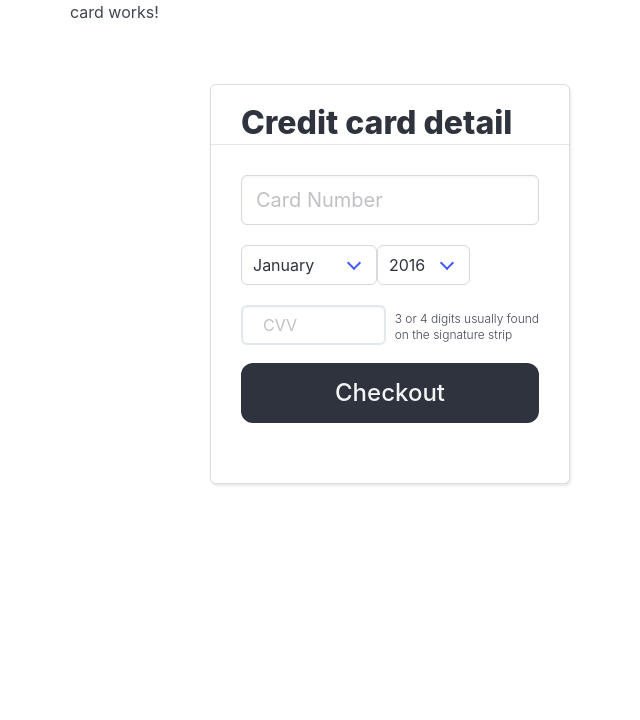
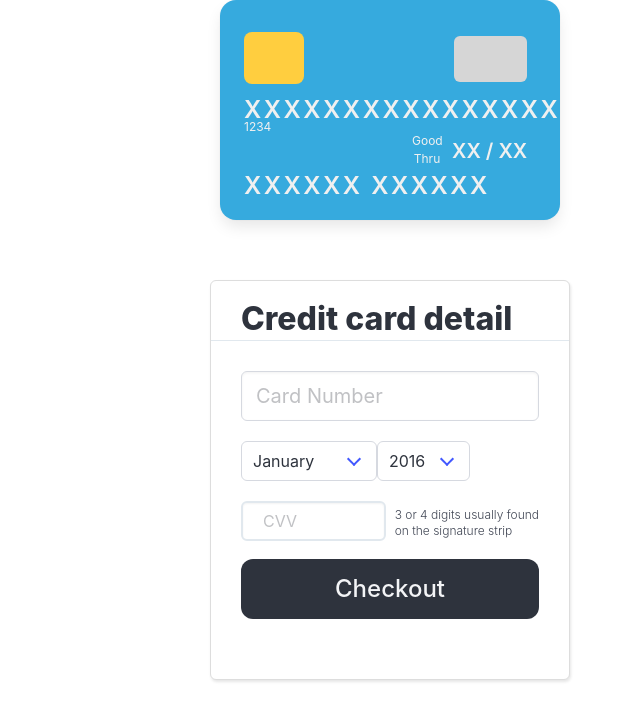
Before and after one commit to pascaloseko/card, an Angular app: page / in a window 1280 px wide. Shown: the top 720 px of the page, without its empty margins (250-890 px from the left). Built offline with nearby package versions, Linux system fonts and the light colour scheme.

Commit message:
styling card component

```diff
--- a/src/app/card/card.component.css
+++ b/src/app/card/card.component.css
@@ -0,0 +1,149 @@
+body{
+  color:#333;
+  font-family:"Raleway";
+  font-size:16px;
+  padding:1rem 0;
+}
+body h1,
+body h2{
+  font-weight:400;
+  text-align:center
+}
+body h1
+{
+  margin:1rem 0 0 0
+}
+body h2
+{
+  color:#4d4d4d;
+  font-size:.75rem;
+  margin:0 0 2rem 0
+}
+.block{display:block;margin:.5rem 0}.card{background:#36aade;border-radius:1rem;color:#f0f0f0;font-weight:600;height:220px;position:absolute;width:340px}
+.card__expiration{
+  font-size:1.25rem;
+  left:14.5rem;
+  position:absolute;
+  top:8.5rem;
+}
+.card__expiration .card__month{
+  display:inline
+}
+.card__expiration
+.card__year{
+  display:inline
+}
+.card__little-letter{
+  font-size:.75rem;
+  font-weight:400;
+  left:12rem;
+  position:absolute;
+  text-align:center;
+  top:8.25rem;
+  width:30px
+}
+.card__little-number{
+  font-size:.75rem;
+  font-weight:400;
+  left:1.5rem;
+  position:absolute;
+  top:7.375rem
+}
+.card__name{
+  font-size:1.5rem;
+  left:1.5rem;
+  letter-spacing:2.5px;
+  position:absolute;
+  text-transform:uppercase;
+  top:10.5rem
+}
+.card__number{
+  font-size:1.5rem;
+  letter-spacing:2.5px;
+  position:absolute;
+  left:1.5rem;top:5.75rem
+}
+.card__sim{
+  background:#ffce3f;
+  border-radius:.5rem;
+  height:3.25rem;
+  left:1.5rem;
+  position:absolute;
+  top:2rem;
+  width:3.75rem
+}
+.card__type{
+  background:#d6d6d6;
+  border-radius:.375rem;
+  height:46px;
+  left:14.625rem;
+  position:absolute;
+  top:2.25rem;
+  width:73px;
+}
+.card__type #card__image{
+  border-radius:.375rem;
+  height:46px;
+  width:73px
+}
+.card__black{
+  background:#404040;
+  height:3rem;
+  position:absolute;
+  top:2rem;
+  width:100%
+}
+.card__cvv{
+  background:#d7e7f0;
+  color:#404040;
+  height:2rem;
+  left:16rem;
+  letter-spacing:2.5px;
+  line-height:2rem;
+  position:absolute;
+  text-align:center;
+  top:6.5rem;
+  width:3.5rem
+}
+.card__skyblue{
+  background:#d7e7f0;
+  height:2rem;
+  left:1.5rem;
+  position:absolute;
+  top:6.5rem;
+  width:13rem
+}
+.flip-container{
+  margin:0 auto;
+  perspective:1000;
+  width:340px
+}
+.flip-container.flip .flipper{
+  transform:rotateY(180deg)
+}
+.flip-container,.front,.back{
+  height:220px;width:340px;
+}
+.flip-container .flipper,.front .flipper,.back .flipper{
+  position:relative;
+  transition:.75s;
+  transform-style:preserve-3d;
+}
+.flip-container .flipper .back,.front .flipper .back,.back .flipper .back,.flip-container .flipper .front,.front .flipper .front,.back .flipper .front{
+  backface-visibility:hidden;
+  left:0;
+  position:absolute;
+  top:0
+}
+.flip-container
+.flipper
+.back,.front
+.flipper
+.back,.back
+.flipper
+.back{
+  transform:rotateY(180deg)
+}
+.flip-container .flipper .front,.front .flipper .front,.back .flipper .front{
+  transform:rotateY(0);z-index:2
+}
--- a/src/app/card/card.component.html
+++ b/src/app/card/card.component.html
@@ -1,3 +1,46 @@
-<p>
-  card works!
-</p>
+<div class="tile is-parent">
+  <section class="container">
+    <div class="flip-container">
+      <div class="flipper">
+        <div class="front">
+          <div class="card">
+            <div class="card__sim"></div>
+            <div class="card__number">
+              XXXXXXXXXXXXXXXX
+            </div>
+            <div class="card__little-number">
+              1234
+            </div>
+            <div class="card__little-letter">
+              Good Thru
+            </div>
+            <div class="card__expiration">
+              <div class="card__month">
+                XX
+              </div>
+              <span>/</span>
+              <div class="card__year">
+                XX
+              </div>
+            </div>
+            <div class="card__name">
+              XXXXXX XXXXXX
+            </div>
+            <div class="card__type">
+
+            </div>
+          </div>
+        </div>
+        <div class="back">
+          <div class="card">
+            <div class="card__black"></div>
+            <div class="card__skyblue"></div>
+            <div class="card__cvv">
+              XXX
+            </div>
+          </div>
+        </div>
+      </div>
+    </div>
+  </section>
+</div>
```
